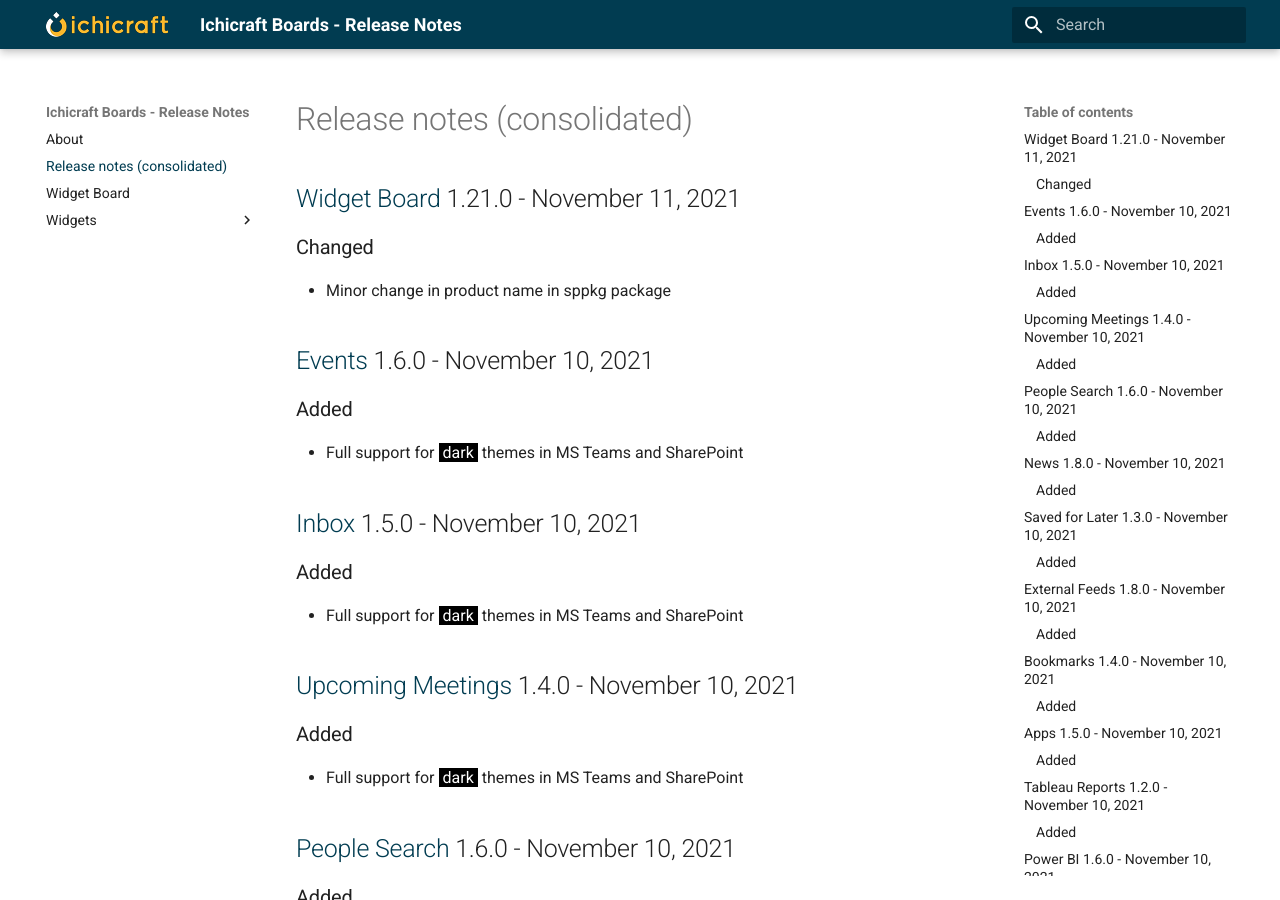
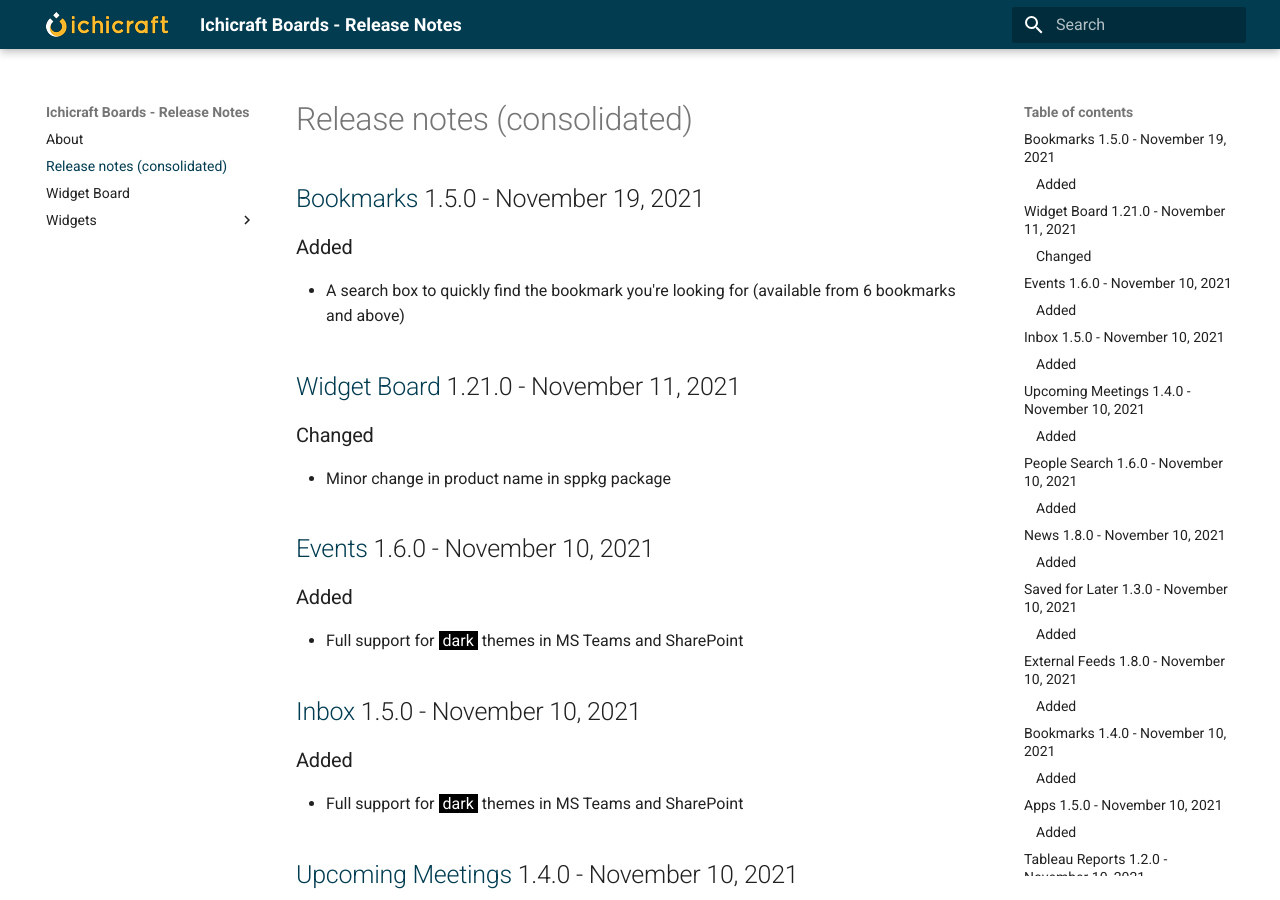
Before and after one commit to ichicraft/widgets-docs, an MkDocs documentation site: the page built from docs/Release-notes-(consolidated).md, in a window 1280 px wide and 900 px high. Built offline with MkDocs 1.6.1 and Material for MkDocs 9.7.7, drawn with Linux system fonts in a browser that asks for light colours.

Commit message:
Release notes updated by BuildService

```diff
--- a/docs/Release-notes-(consolidated).md
+++ b/docs/Release-notes-(consolidated).md
@@ -1,3 +1,8 @@
+## [Bookmarks](./Widgets/Bookmarks.md) 1.5.0 - November 19, 2021
+
+### Added
+- A search box to quickly find the bookmark you&#x27;re looking for (available from 6 bookmarks and above)
+
 ## [Widget Board](./Widget Board.md) 1.21.0 - November 11, 2021
 
 ### Changed
```
Also changed, not shown: docs/Widgets/Bookmarks.md (+5 -0 lines).
